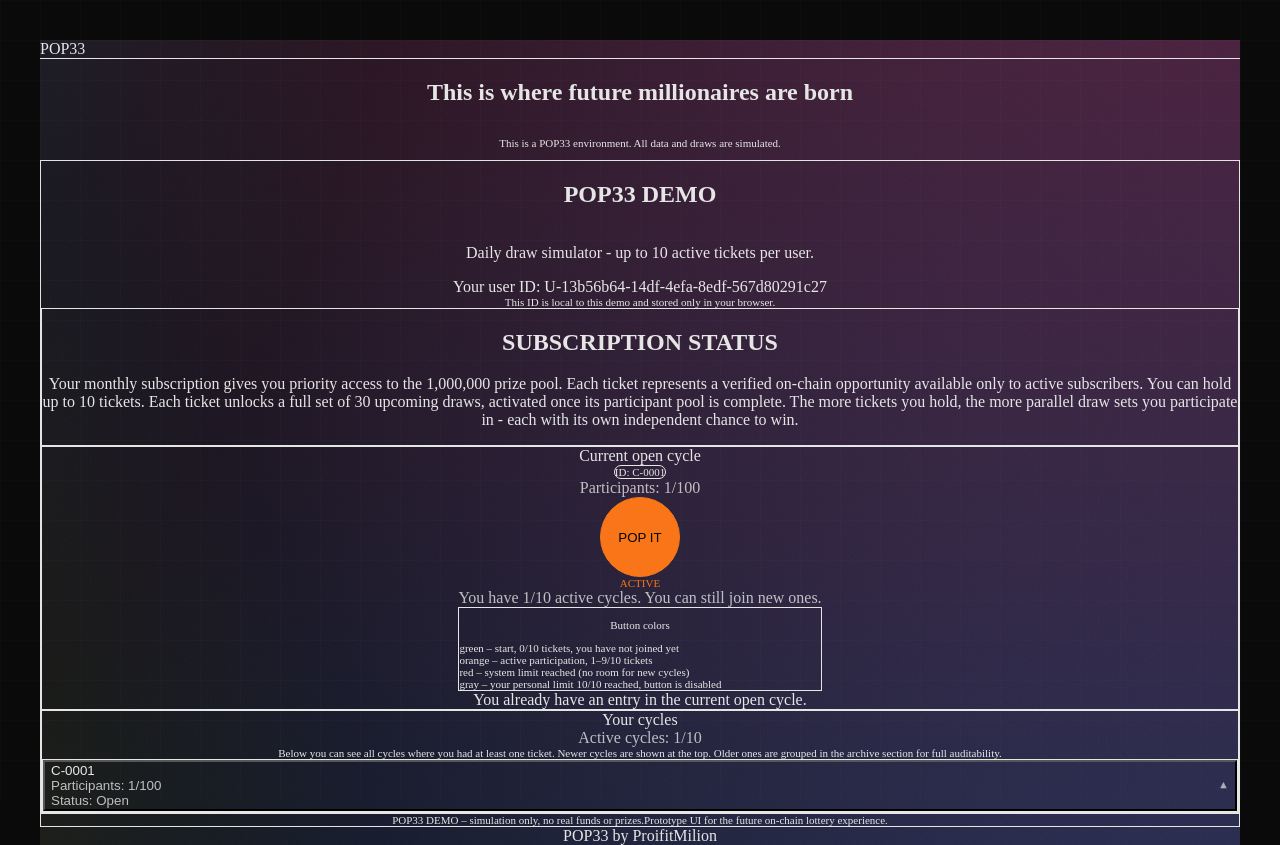
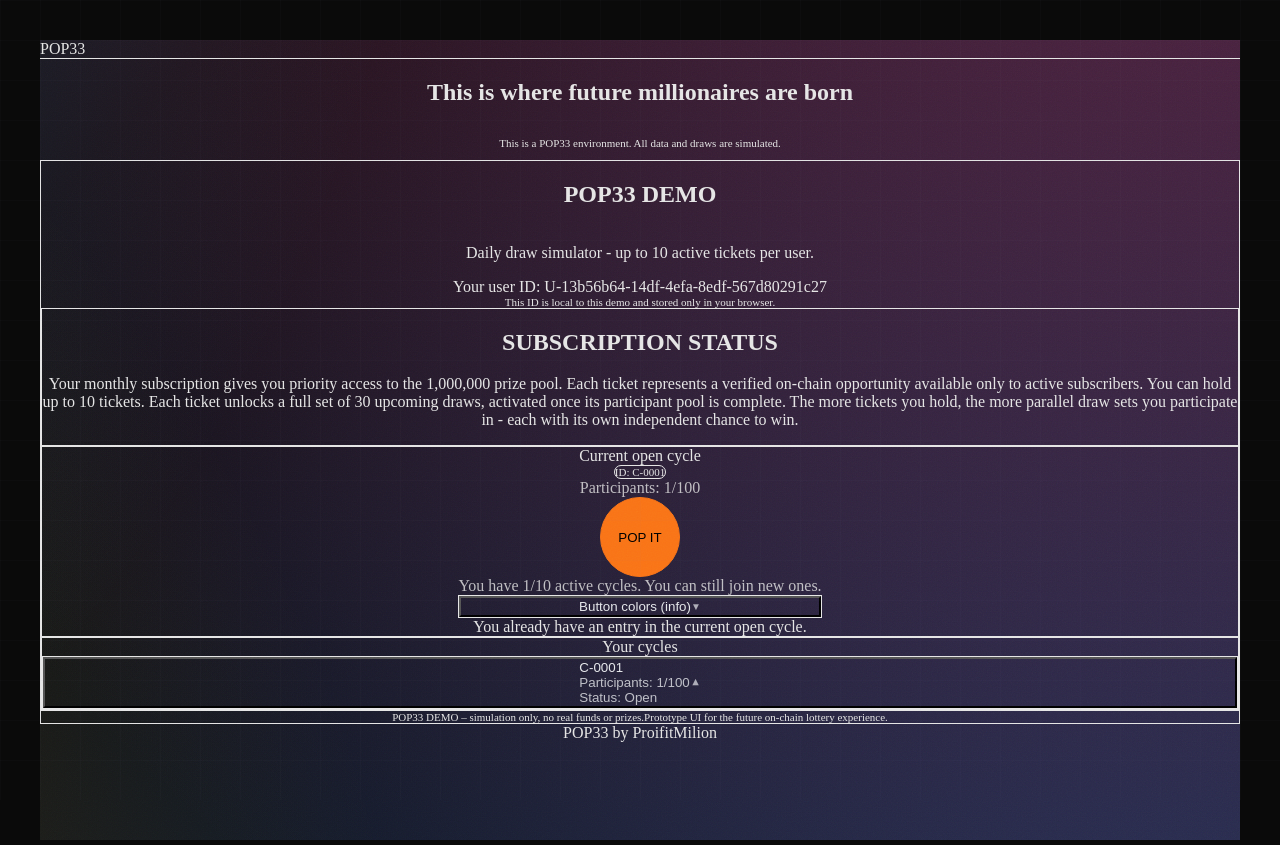
Before and after one commit to profitmilion/people-over-profit, a React (Vite) app: page /demo in a window 1280 px wide. Both pictures are taken after a click on the button "POP IT". Built offline with nearby package versions, Linux system fonts and the light colour scheme; the HTML template or start-up script is replaced by a standard one.

Commit message:
fix: stabilized CurrentOpenCycle layout + cleaned Button Colors UI

```diff
--- a/src/components/ProdView.tsx
+++ b/src/components/ProdView.tsx
@@ -189,12 +189,18 @@ export default function ProdView() {
       <section className="rounded-2xl border border-neutral-800 p-4 space-y-4 bg-neutral-950/40">
         <div className="flex flex-col items-center gap-1">
           <div className="text-lg font-semibold text-center">Current open cycle</div>
-          {openCycle && (
-            <span className="text-[11px] px-2 py-0.5 rounded-full border border-neutral-700 text-neutral-300">
-              ID: <span className="font-mono">{openCycle.id}</span>
+
+          <span
+            className="text-[11px] px-2 py-0.5 rounded-full border border-neutral-700 text-neutral-300"
+          >
+            ID:{" "}
+            <span className="font-mono">
+              {openCycle ? openCycle.id : "WAITING"}
             </span>
-          )}
+          </span>
         </div>
+
+
 
         {openCycle ? (
           <div className="text-sm opacity-80 text-center">
@@ -217,44 +223,71 @@ export default function ProdView() {
               borderRadius: "9999px",
               padding: 0,
             }}
-            className="flex items-center justify-center font-semibold text-sm border transition duration-200 text-black select-none"
+            className="flex items-center justify-center font-semibold text-sm border select-none
+             transition-transform duration-150 ease-out
+             active:translate-y-0.5 active:scale-95"
           >
             POP IT
           </button>
 
           <div className="flex flex-col items-center gap-2 text-xs text-center">
-            <span className="font-semibold uppercase tracking-wide text-[11px]" style={{ color: indicatorColor }}>
-              {statusLabel}
-            </span>
+
 
             <span className="opacity-80 max-w-xl">{statusText}</span>
 
-            {/* Color legend */}
-            <div className="mt-3 w-full max-w-md rounded-xl border border-neutral-800 bg-neutral-900/70 p-3 text-[11px] text-neutral-300 space-y-2">
-              <p className="font-semibold text-neutral-200">Button colors</p>
 
-              <div className="flex flex-col gap-1.5 text-left">
+            {/* Button colors – collapsible info, less noise on mobile */}
+            <Disclosure>
+              {({ open }) => (
+                <div
+                  className="mt-3 w-full max-w-md rounded-xl border border-neutral-800 p-3 text-[11px] text-neutral-300"
+                  style={{ backgroundColor: "transparent" }}
+                >
+                  <Disclosure.Button
+                    className="w-full flex items-center justify-center gap-2"
+                    style={{ backgroundColor: "transparent", color: "#e5e7eb" }}
+                  >
+
+                    <span className="font-semibold text-neutral-200">
+                      Button colors (info)
+                    </span>
+                    <span className="inline-flex items-center gap-1 text-[10px] text-neutral-300">
+
+                      <span
+                        className={
+                          "ml-1 opacity-70 transition-transform duration-150 " +
+                          (open ? "rotate-180" : "")
+                        }
+                      >
+                        ▼
+                      </span>
+                    </span>
+                  </Disclosure.Button>
+
+                  {open && (
+                    <div className="mt-2 flex flex-col gap-1.5 text-left">
                       <div className="flex items-center gap-2">
                         <span className="h-2.5 w-2.5 rounded-full bg-emerald-500" />
-                  <span>green – start, 0/10 tickets, you have not joined yet</span>
+                        <span>green - start, 0/10 tickets, you have not joined yet</span>
                       </div>
 
                       <div className="flex items-center gap-2">
                         <span className="h-2.5 w-2.5 rounded-full bg-orange-500" />
-                  <span>orange – active participation, 1–9/10 tickets</span>
+                        <span>orange - active participation, 1–9/10 tickets</span>
                       </div>
 
                       <div className="flex items-center gap-2">
                         <span className="h-2.5 w-2.5 rounded-full bg-red-500" />
-                  <span>red – system limit reached (no room for new cycles)</span>
-                </div>
-
-                <div className="flex items-center gap-2">
-                  <span className="h-2.5 w-2.5 rounded-full bg-neutral-500" />
-                  <span>gray – your personal limit 10/10 reached, button is disabled</span>
+                        <span>
+                          red - limit reached (10/10 active tickets or system limit)
+                        </span>
                       </div>
                     </div>
+                  )}
                 </div>
+              )}
+            </Disclosure>
+
           </div>
         </div>
 
@@ -271,32 +304,14 @@ export default function ProdView() {
         )}
       </section>
 
-      {/* YOUR CYCLES – accordion + archive */}
+      {/* YOUR CYCLES – only the lists, no extra text duplication */}
       <section className="rounded-2xl border border-neutral-800 p-4 pb-10 space-y-4 bg-neutral-950/40">
         <div className="flex flex-col items-center gap-1">
           <div className="text-lg font-semibold text-center">Your cycles</div>
-
-          {activeUserCycles > 0 && (
-            <div className="text-xs opacity-80 text-center">
-              Active cycles: {activeUserCycles}/{MAX_USER_CYCLES}
-            </div>
-          )}
         </div>
 
         {totalUserCycles > 0 ? (
           <div className="space-y-3">
-            <div className="text-[11px] sm:text-xs text-neutral-400 text-center">
-              Below you can see all cycles where you had at least one ticket. Newer cycles are shown at the top.
-              Older ones are grouped in the archive section for full auditability.
-            </div>
-
-            {hasReachedUserLimit && (
-              <div className="text-xs text-amber-400 text-center">
-                You reached the maximum number of active cycles in this demo ({MAX_USER_CYCLES}). Once some cycles
-                finish, you will be able to join new ones.
-              </div>
-            )}
-
             {/* Visible (latest) cycles – accordion per cycle, max 11 */}
             <div className="space-y-2">
               {visibleUserCycles.map((c, index) => {
@@ -334,7 +349,7 @@ export default function ProdView() {
                       >
                         {/* MAIN HEADER OF CYCLE – clickable, dark background */}
                         <Disclosure.Button
-                          className="w-full px-3 py-2 sm:px-4 sm:py-3 flex items-center justify-between text-left hover:bg-neutral-900 transition-colors"
+                          className="w-full px-3 py-2 sm:px-4 sm:py-3 flex items-center justify-center hover:bg-neutral-900 transition-colors"
                           style={{ backgroundColor: "transparent", color: "#e5e7eb" }}
                         >
                           <div className="flex flex-col gap-0.5 text-left">
@@ -459,8 +474,8 @@ export default function ProdView() {
                   {({ open }) => (
                     <>
                       <Disclosure.Button
-                        className="w-full text-left text-xs sm:text-sm px-3 py-2 rounded-lg border border-neutral-800 hover:bg-neutral-900/80 transition-colors flex items-center justify-between"
-                        style={{ backgroundColor: "transparent" }}
+                        className="w-full text-xs sm:text-sm px-3 py-2 rounded-lg border border-neutral-800 hover:bg-neutral-900/80 transition-colors flex items-center justify-center gap-2"
+                        style={{ backgroundColor: "transparent", color: "#e5e7eb" }}
                       >
                         <span>Show older drawings (archive)</span>
                         <span
@@ -542,7 +557,6 @@ export default function ProdView() {
                           );
                         })}
 
-                        {/* jeśli w archiwum jest więcej niż 22 cykle – link do pełnego archiwum */}
                         {hasMoreArchivedThanDisplayed && (
                           <div className="mt-2 text-[11px] text-neutral-300 text-center">
                             Older cycles are available in the full POP33 archive.{" "}
@@ -555,7 +569,6 @@ export default function ProdView() {
                             </Link>
                           </div>
                         )}
-
                       </Disclosure.Panel>
                     </>
                   )}
@@ -568,6 +581,7 @@ export default function ProdView() {
         )}
       </section>
 
+
       {/* FOOTER – simple demo disclaimer */}
       <footer className="mt-6 text-[11px] text-center text-neutral-500">
         POP33 DEMO – simulation only, no real funds or prizes.
```
Lines whose indentation alone changed are shown as unchanged.
